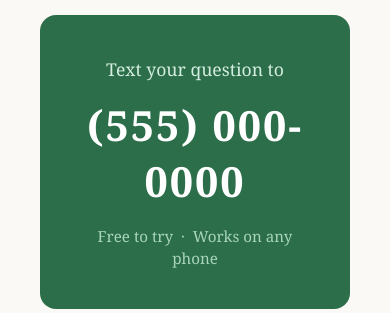
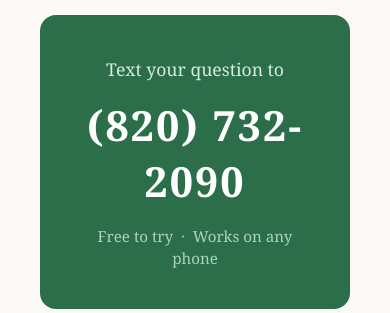
Before and after one commit to bcascade07-svg/sage, a Flask app: page / in a window 390 px wide. Shown: the part 663-976 px from the top of the page. Run offline with Flask 3, Linux system fonts and the light colour scheme.

Commit message:
Update phone number to live Twilio number

```diff
--- a/templates/index.html
+++ b/templates/index.html
@@ -373,7 +373,7 @@
 
     <div class="phone-box">
       <p>Text your question to</p>
-      <div class="phone-number">(555) 000-0000</div>
+      <div class="phone-number">(820) 732-2090</div>
       <small>Free to try &nbsp;·&nbsp; Works on any phone</small>
     </div>
   </div>
```
